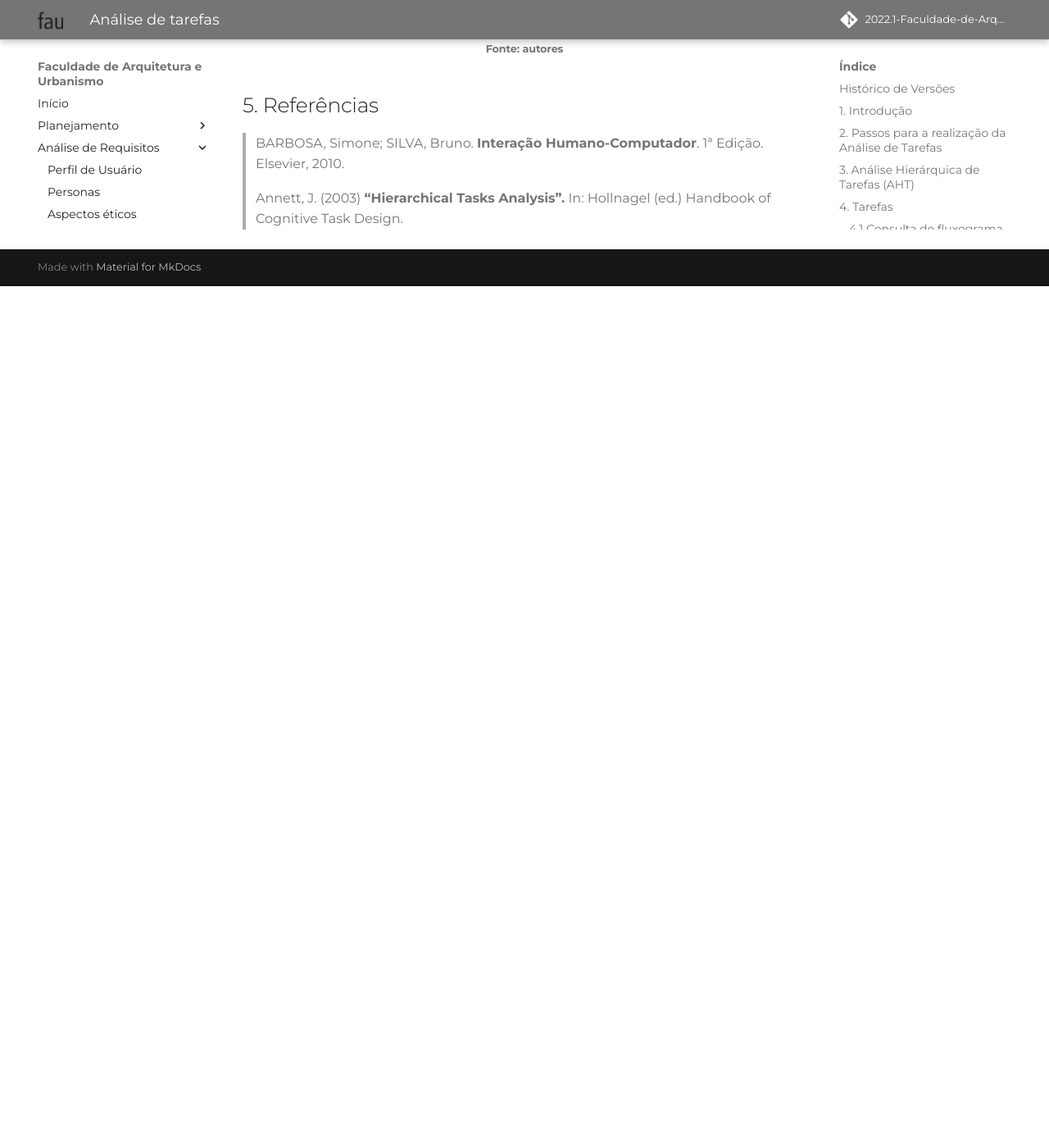
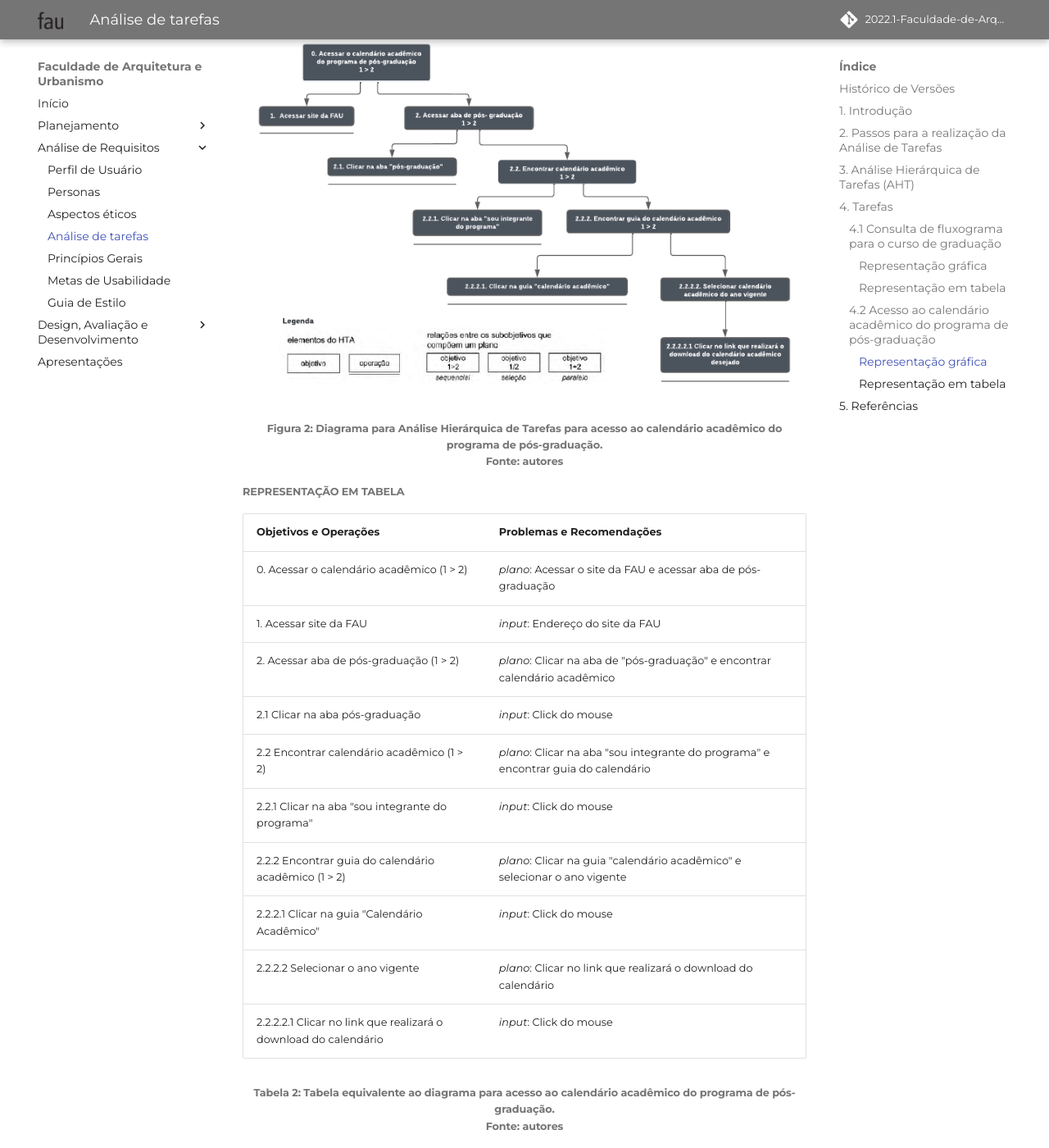
Before and after one commit to Mateusvff/2022.1-Faculdade-de-Arquitetura-e-Urbanismo, an MkDocs documentation site: the page built from docs/analise-de-requisitos/analise-de-tarefas.md, in a window 1280 px wide and 1400 px high, scrolled down 3541 px. Shown: the whole window at 82% size. Built offline with MkDocs 1.6.1 and Material for MkDocs 9.7.7, drawn with Linux system fonts in a browser that asks for light colours; some web fonts are replaced; comment, search, counter and statistics services are not loaded; before the commit the page ends 3890 px from its top, so only the background shows below that; some of the changed text lies outside the part shown.

Commit message:
:pencil:(#49) Inclusão da tarefa de acesso ao calendário

```diff
--- a/docs/analise-de-requisitos/analise-de-tarefas.md
+++ b/docs/analise-de-requisitos/analise-de-tarefas.md
@@ -8,13 +8,16 @@
 14/07/2022 | 0.1 | Criação do Documento | Mateus Franco | Caio César |
 19/07/2022 | 0.2 | Inserção dos diagrama e tabela | Mateus Franco | Caio César |
 29/07/2022 | 0.3 | Adição e padronização de fontes nas figuras e correção de links | Thalisson Alves | Letícia Aires
-16/08/2022 | 0.4 | Alterações na estrutura e layout da tabela | Mateus Franco | Caio César
+16/08/2022 | 0.4 | Alterações na estrutura e layout | Mateus Franco | Caio César
+16/08/2022 | 0.5 | Inclusão da tarefa de acesso ao calendário acadêmico de pós-graduação | Mateus Franco | Caio César
 
 ## 1. Introdução
 
 Uma tarefa é qualquer parte do trabalho que precisa ser realizada e pode ser definida em termo de seus objetivos. A análise de tarefas é baseada na psicologia funcional e é importante para se ter um entendimento dos objetivos que os usuários desejam ou precisam atingir, como eles realizam as tarefas em busca desses objetivos e o por quê.
 
-Como o objetivo principal é a avaliação de um sistema computacional já existente, a análise de tarefas será realizada através do método de _Análise Hierárquica de Tarefas_. Tal método foi escolhido para a análise, pois ela facilita a ilustração de tarefas do sistema, separando-as em objetivos, subobjetivos e operações e os relacionando de diferentes maneiras em relação a como as tarefas devem ser executadas pelo usuário.
+Como o objetivo principal é a avaliação de um sistema computacional já existente, a análise de tarefas será realizada através do método de _Análise Hierárquica de Tarefas_.
+
+Tal método foi escolhido para a análise, pois ela facilita a ilustração de tarefas do sistema, separando-as em objetivos, subobjetivos e operações e os relacionando de diferentes maneiras em relação a como as tarefas devem ser executadas pelo usuário.
 
 ## 2. Passos para a realização da Análise de Tarefas
 
@@ -34,7 +37,7 @@ Os subobjetivos de um objetivo e as relações entre eles é denominada de plano
 
 ### 4.1 Consulta de fluxograma para o curso de graduação
 
-A tarefa "_Consultar fluxograma de graduação_" é uma das principais tarefas realizadas dentro do sítio da Faculdade de Arquitetura e Urbanismo, a qual permite que o graduando tenha acesso às disciplinas que contém os cursos de graduação e que são obrigatórias para a conclusão do curso.
+A tarefa permite que o graduando tenha acesso às disciplinas que contém os cursos de graduação e que são obrigatórias para a conclusão do curso.
 
 ##### Representação gráfica
 
@@ -46,23 +49,50 @@ Abaixo, representado pela _Figura 1_, está sendo analisado, graficamente, quais
 
 ##### Representação em tabela
 
-Abaixo, referenciado na _Tabela 2_, temos a representação em tabela equivalente ao diagrama apresentado na _Figura 1_ acima.
+Abaixo, referenciado na _Tabela 1_, temos a representação em tabela equivalente ao diagrama apresentado na _Figura 1_ acima.
 
 **Objetivos e Operações** | **Problemas e Recomendações** |
 --- | --- |
-0. Consultar Fluxograma de curso de graduação (1 > 2) | _plano_: Acessar o site da FAU e acessar aba de graduação
-1. Acessar site da Faculdade de Arquitetura e Urbanismo | _input_: Endereço do site da FAU
+0. Consultar Fluxograma (1 > 2) | _plano_: Acessar o site da FAU e acessar aba de graduação
+1. Acessar site da FAU | _input_: Endereço do site da FAU
 2. Acessar aba de graduação (1 > 2) | _plano_: Clicar na aba de "graduação" e encontrar fluxograma de curso
-2.1 Clicar na aba graduação |
-2.2 Encontrar Fluxograma de curso de graduação (1 > 2) | _plano_: Clicar na aba de fluxograma de curso e encontrar pdf que contém a informação
+2.1 Clicar na aba graduação | _input_: Click do mouse
+2.2 Encontrar Fluxograma (1 > 2) | _plano_: Clicar na aba de fluxograma de curso e encontrar pdf que contém a informação
 2.2.1 Clicar na aba "Fluxograma de Curso" |
-2.2.2 Encontrar pdf que contém o fluxograma do curso (1 > 2) | _plano_: Rolar a barra de navegação até encontrar o link do pdf que contém o fluxograma. _problema_: Não está bem definido onde o fluxograma se encontra dentro da página. _recomendação_: Criar uma organização melhor da estrutura da página
+2.2.2 Encontrar pdf que contém o fluxograma (1 > 2) |  _recomendação_: Criar uma organização melhor da estrutura da página
 2.2.2.1 Rolar a barra de navegação até encontrar o link | _input_: Click e Scroll do mouse na direção que contém o pdf
 2.2.2.2 Baixar o pdf que contém o fluxograma | _plano_: Clicar no link que realizará o download do fluxograma
 2.2.2.2.1 Clicar no link que realizará o download do fluxograma | _input_: Click do mouse
 
+<h6 align = "center"> Tabela 1: Tabela equivalente ao diagrama para consulta de fluxograma de graduação.<br>Fonte: autores</h6>
 
-<h6 align = "center"> Tabela 2: Tabela equivalente ao diagrama para consulta de fluxograma de graduação.<br>Fonte: autores</h6>
+
+&nbsp;
+
+### 4.2 Acesso ao calendário acadêmico do programa de pós-graduação
+
+##### Representação gráfica
+
+![Figura 2](../assets/figura2.png)
+<h6 align = "center"> Figura 2: Diagrama para Análise Hierárquica de Tarefas para acesso ao calendário acadêmico do programa de pós-graduação.
+<br>Fonte: autores</h6>
+
+##### Representação em tabela
+
+**Objetivos e Operações** | **Problemas e Recomendações** |
+--- | --- |
+0. Acessar o calendário acadêmico (1 > 2) | _plano_: Acessar o site da FAU e acessar aba de pós-graduação
+1. Acessar site da FAU | _input_: Endereço do site da FAU
+2. Acessar aba de pós-graduação (1 > 2) | _plano_: Clicar na aba de "pós-graduação" e encontrar calendário acadêmico
+2.1 Clicar na aba pós-graduação | _input_: Click do mouse
+2.2 Encontrar calendário acadêmico (1 > 2) | _plano_: Clicar na aba "sou integrante do programa" e encontrar guia do calendário
+2.2.1 Clicar na aba "sou integrante do programa" | _input_: Click do mouse
+2.2.2 Encontrar guia do calendário acadêmico (1 > 2) |  _plano_: Clicar na guia "calendário acadêmico" e selecionar o ano vigente
+2.2.2.1 Clicar na guia "Calendário Acadêmico" | _input_: Click do mouse
+2.2.2.2 Selecionar o ano vigente | _plano_: Clicar no link que realizará o download do calendário
+2.2.2.2.1 Clicar no link que realizará o download do calendário | _input_: Click do mouse
+
+<h6 align = "center"> Tabela 2: Tabela equivalente ao diagrama para acesso ao calendário acadêmico do programa de pós-graduação.<br>Fonte: autores</h6>
 
 ## 5. Referências
 
```
